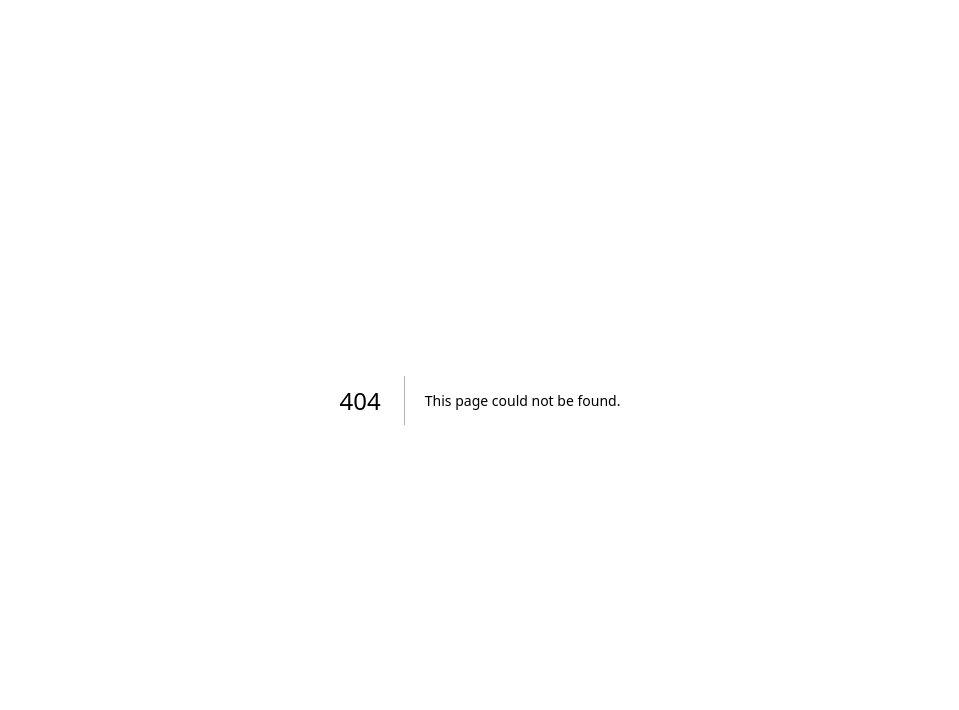
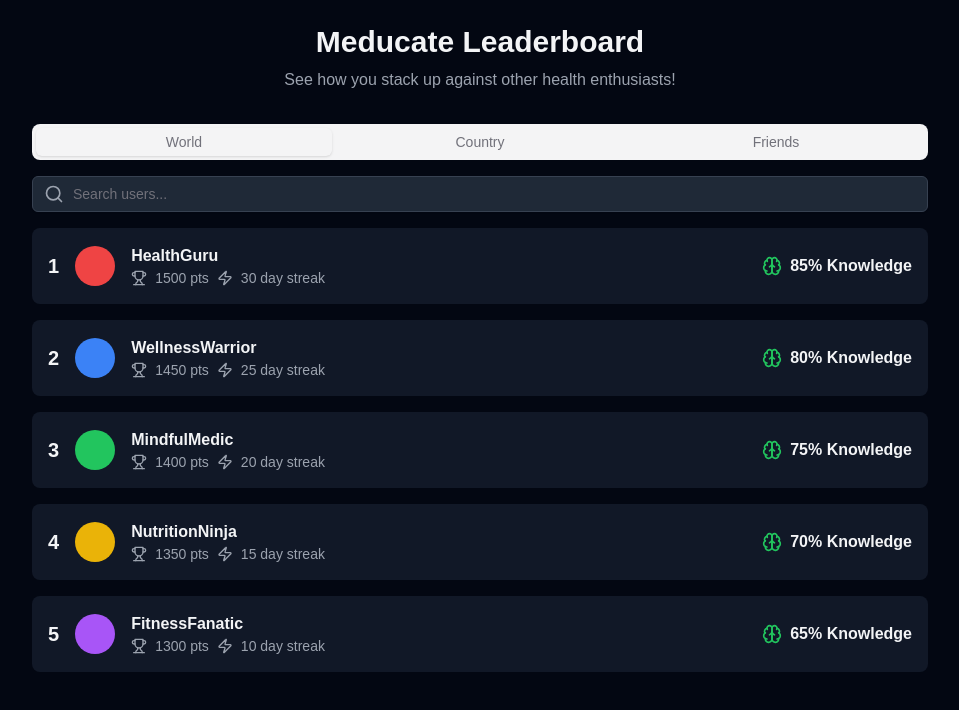
Before and after one commit to ethantr/meducate, a Next.js app: page /leaderboard in a window 1280 px wide. Before the commit this address had no page. Shown: the top 710 px of the page, without its empty margins (160-1119 px from the left). Built offline with nearby package versions, Linux system fonts and the light colour scheme.

Commit message:
more changes

```diff
--- a/app/(platform)/home/page.js
+++ b/app/(platform)/home/page.js
@@ -77,6 +77,11 @@ export default function HomePage() {
     const [username, setUsername] = useState("");
 
     const searchParams = useSearchParams();
+
+    const handleLink = (topic) => {
+      // Navigate to the new page with a query parameter
+      router.push(`/topic?topic=${encodeURIComponent(topic)}`)
+    };
 
     useEffect(() => {
         // Check if the username is in the search parameters
@@ -179,6 +184,7 @@ export default function HomePage() {
                         <Button
                           key={topicIndex}
                           variant="secondary"
+                          onClick={() => handleLink(topic)}
                           className="w-full text-left justify-start py-2 px-3 bg-gray-800 hover:bg-gray-300 text-green-50 hover:text-green-950"
                         >
                           <category.icon
--- /dev/null
+++ b/app/(platform)/leaderboard/page.js
@@ -0,0 +1,103 @@
+"use client";
+
+import { useState, useEffect } from "react";
+import { Button } from "@/components/ui/button";
+import { Input } from "@/components/ui/input";
+import { Avatar } from "@/components/ui/avatar";
+import { Tabs, TabsContent, TabsList, TabsTrigger } from "@/components/ui/tabs";
+import { Search, Trophy, Zap, Brain } from "lucide-react";
+
+// Mock data for demonstration
+const mockUsers = [
+  { id: 1, username: "HealthGuru", score: 1500, streak: 30, knowledgeScore: 85, profileColor: "bg-red-500" },
+  { id: 2, username: "WellnessWarrior", score: 1450, streak: 25, knowledgeScore: 80, profileColor: "bg-blue-500" },
+  { id: 3, username: "MindfulMedic", score: 1400, streak: 20, knowledgeScore: 75, profileColor: "bg-green-500" },
+  { id: 4, username: "NutritionNinja", score: 1350, streak: 15, knowledgeScore: 70, profileColor: "bg-yellow-500" },
+  { id: 5, username: "FitnessFanatic", score: 1300, streak: 10, knowledgeScore: 65, profileColor: "bg-purple-500" },
+];
+
+export default function LeaderboardPage() {
+  const [searchQuery, setSearchQuery] = useState("");
+  const [leaderboardData, setLeaderboardData] = useState(mockUsers);
+  const [currentFilter, setCurrentFilter] = useState("world");
+
+  useEffect(() => {
+    // In a real app, you would fetch the leaderboard data here
+    // For now, we'll just use the mock data
+    setLeaderboardData(mockUsers);
+  }, [currentFilter]);
+
+  const filteredUsers = leaderboardData.filter((user) =>
+    user.username.toLowerCase().includes(searchQuery.toLowerCase())
+  );
+
+  return (
+    <div className="flex flex-col min-h-screen bg-gray-950 text-gray-100">
+      <main className="flex-1 overflow-y-auto p-4 md:p-6">
+        <div className="max-w-4xl mx-auto space-y-8">
+          <section className="text-center">
+            <h1 className="text-3xl font-bold mb-2">Meducate Leaderboard</h1>
+            <p className="text-gray-400">See how you stack up against other health enthusiasts!</p>
+          </section>
+
+          <Tabs defaultValue="world" className="w-full "value={currentFilter} onValueChange={setCurrentFilter} >
+            <TabsList className="grid w-full grid-cols-3">
+              <TabsTrigger value="world" onClick={() => setCurrentFilter("world")}>World</TabsTrigger>
+              <TabsTrigger value="country" onClick={() => setCurrentFilter("country")}>Country</TabsTrigger>
+              <TabsTrigger value="friends" onClick={() => setCurrentFilter("friends")}>Friends</TabsTrigger>
+            </TabsList>
+            <TabsContent value="world">
+              <LeaderboardContent users={filteredUsers} searchQuery={searchQuery} setSearchQuery={setSearchQuery} />
+            </TabsContent>
+            <TabsContent value="country">
+              <LeaderboardContent users={filteredUsers} searchQuery={searchQuery} setSearchQuery={setSearchQuery} />
+            </TabsContent>
+            <TabsContent value="friends">
+              <LeaderboardContent users={filteredUsers} searchQuery={searchQuery} setSearchQuery={setSearchQuery} />
+            </TabsContent>
+          </Tabs>
+        </div>
+      </main>
+    </div>
+  );
+}
+
+function LeaderboardContent({ users, searchQuery, setSearchQuery }) {
+  return (
+    <>
+      <div className="relative my-4">
+        <Input
+          type="text"
+          placeholder="Search users..."
+          className="w-full pl-10 pr-4 py-2 bg-gray-800 border-gray-700 text-gray-100 focus:ring-green-500 focus:border-green-500"
+          value={searchQuery}
+          onChange={(e) => setSearchQuery(e.target.value)}
+        />
+        <Search className="absolute left-3 top-1/2 transform -translate-y-1/2 h-5 w-5 text-gray-400" />
+      </div>
+      <div className="space-y-4">
+        {users.map((user, index) => (
+          <div key={user.id} className="bg-gray-900 rounded-lg p-4 flex items-center justify-between">
+            <div className="flex items-center space-x-4">
+              <span className="text-xl font-bold">{index + 1}</span>
+              <Avatar className={`h-10 w-10 ${user.profileColor}`} />
+              <div>
+                <h3 className="font-semibold">{user.username}</h3>
+                <div className="flex items-center space-x-2 text-sm text-gray-400">
+                  <Trophy className="h-4 w-4" />
+                  <span>{user.score} pts</span>
+                  <Zap className="h-4 w-4 ml-2" />
+                  <span>{user.streak} day streak</span>
+                </div>
+              </div>
+            </div>
+            <div className="flex items-center space-x-2">
+              <Brain className="h-5 w-5 text-green-500" />
+              <span className="font-semibold">{user.knowledgeScore}% Knowledge</span>
+            </div>
+          </div>
+        ))}
+      </div>
+    </>
+  );
+}
--- a/app/(platform)/topic/[id]/page.js
+++ b/app/(platform)/topic/page.js
@@ -1,15 +1,19 @@
 "use client";
 
 import { useState, useEffect } from "react";
-import { useParams } from "next/navigation";
+import { useParams,useSearchParams } from "next/navigation";
 import { motion, AnimatePresence } from "framer-motion";
 import { Button } from "@/components/ui/button";
 import { Progress } from "@/components/ui/progress";
 import { ChevronRight, ChevronLeft, HeartPulse } from "lucide-react";
 import confetti from "canvas-confetti";
+import Link from "next/link";
 
 export default function TopicPage() {
   const { id } = useParams();
+  const searchParams = useSearchParams();
+  const topic = searchParams.get("topic");
+  console.log(topic)
   const [topicData, setTopicData] = useState(null);
   const [currentSlide, setCurrentSlide] = useState(0);
   const [currentQuestion, setCurrentQuestion] = useState(0);
@@ -20,26 +24,22 @@ export default function TopicPage() {
   const [progress, setProgress] = useState(0);
 
   const dummy_data = {
-    title: "Understanding Balanced Diet",
+    // title: "Understanding Balanced Diet",
     slides: [
       {
         content:
           "A balanced diet includes a variety of foods from all food groups.",
-        image: "/placeholder.svg",
       },
       {
         content:
           "Aim for a colorful plate to ensure you're getting a range of nutrients.",
-        image: "/placeholder.svg",
       },
       {
         content: "Portion control is key to maintaining a healthy diet.",
-        image: "/placeholder.svg",
       },
       {
         content:
           "Stay hydrated! Water is an essential part of a balanced diet.",
-        image: "/placeholder.svg",
       },
     ],
     questions: [
@@ -208,7 +208,7 @@ export default function TopicPage() {
     const fetchQuizData = async () => {
       setIsLoading(true);
       try {
-        // const data = await callAnthropicAPI();
+        // const data = await callAnthropicAPI(topic);
         // const jsonData = extractJson(data.message);
         // setTopicData(jsonData);
         setTopicData(dummy_data);
@@ -224,7 +224,7 @@ export default function TopicPage() {
   }, []);
 
   // Simulate call to the external API
-  const callAnthropicAPI = async () => {
+  const callAnthropicAPI = async (topic) => {
     const userCharacteristics = {
       age: 16,
       gender: "male",
@@ -232,7 +232,6 @@ export default function TopicPage() {
       proficiency: "Basic English",
       location: "France",
     };
-    const topic = "diabetes";
 
     const response = await fetch("/api/anthropic", {
       method: "POST",
@@ -365,7 +364,7 @@ slides:[
 
   return (
     <div className="flex flex-col min-h-screen bg-gray-950 text-gray-100">
-      <Header title={topicData.title} />
+      <Header title={topicData.title || topic} />
       <main className="flex-1 overflow-hidden">
         <div className="max-w-4xl mx-auto p-4 md:p-6 h-full flex flex-col">
           {isQuizMode ? (
@@ -394,10 +393,10 @@ slides:[
 // Reusable components
 const Header = ({ title }) => (
   <header className="px-4 lg:px-6 h-14 flex items-center justify-between border-b border-gray-800">
-    <div className="flex items-center">
+    <Link href = "/home" className="flex items-center">
       <HeartPulse className="h-6 w-6 text-green-500" />
       <span className="ml-2 text-2xl font-bold text-green-500">Meducate</span>
-    </div>
+    </Link>
     <h1 className="text-xl font-bold">{title}</h1>
   </header>
 );
--- /dev/null
+++ b/components/ui/avatar.jsx
@@ -0,0 +1,35 @@
+"use client"
+
+import * as React from "react"
+import * as AvatarPrimitive from "@radix-ui/react-avatar"
+
+import { cn } from "@/lib/utils"
+
+const Avatar = React.forwardRef(({ className, ...props }, ref) => (
+  <AvatarPrimitive.Root
+    ref={ref}
+    className={cn("relative flex h-10 w-10 shrink-0 overflow-hidden rounded-full", className)}
+    {...props} />
+))
+Avatar.displayName = AvatarPrimitive.Root.displayName
+
+const AvatarImage = React.forwardRef(({ className, ...props }, ref) => (
+  <AvatarPrimitive.Image
+    ref={ref}
+    className={cn("aspect-square h-full w-full", className)}
+    {...props} />
+))
+AvatarImage.displayName = AvatarPrimitive.Image.displayName
+
+const AvatarFallback = React.forwardRef(({ className, ...props }, ref) => (
+  <AvatarPrimitive.Fallback
+    ref={ref}
+    className={cn(
+      "flex h-full w-full items-center justify-center rounded-full bg-muted",
+      className
+    )}
+    {...props} />
+))
+AvatarFallback.displayName = AvatarPrimitive.Fallback.displayName
+
+export { Avatar, AvatarImage, AvatarFallback }
--- /dev/null
+++ b/components/ui/tabs.jsx
@@ -0,0 +1,43 @@
+"use client"
+
+import * as React from "react"
+import * as TabsPrimitive from "@radix-ui/react-tabs"
+
+import { cn } from "@/lib/utils"
+
+const Tabs = TabsPrimitive.Root
+
+const TabsList = React.forwardRef(({ className, ...props }, ref) => (
+  <TabsPrimitive.List
+    ref={ref}
+    className={cn(
+      "inline-flex h-9 items-center justify-center rounded-lg bg-muted p-1 text-muted-foreground",
+      className
+    )}
+    {...props} />
+))
+TabsList.displayName = TabsPrimitive.List.displayName
+
+const TabsTrigger = React.forwardRef(({ className, ...props }, ref) => (
+  <TabsPrimitive.Trigger
+    ref={ref}
+    className={cn(
+      "inline-flex items-center justify-center whitespace-nowrap rounded-md px-3 py-1 text-sm font-medium ring-offset-background transition-all focus-visible:outline-none focus-visible:ring-2 focus-visible:ring-ring focus-visible:ring-offset-2 disabled:pointer-events-none disabled:opacity-50 data-[state=active]:bg-background data-[state=active]:text-foreground data-[state=active]:shadow",
+      className
+    )}
+    {...props} />
+))
+TabsTrigger.displayName = TabsPrimitive.Trigger.displayName
+
+const TabsContent = React.forwardRef(({ className, ...props }, ref) => (
+  <TabsPrimitive.Content
+    ref={ref}
+    className={cn(
+      "mt-2 ring-offset-background focus-visible:outline-none focus-visible:ring-2 focus-visible:ring-ring focus-visible:ring-offset-2",
+      className
+    )}
+    {...props} />
+))
+TabsContent.displayName = TabsPrimitive.Content.displayName
+
+export { Tabs, TabsList, TabsTrigger, TabsContent }
--- a/package.json
+++ b/package.json
@@ -10,10 +10,12 @@
   },
   "dependencies": {
     "@anthropic-ai/sdk": "^0.27.3",
+    "@radix-ui/react-avatar": "^1.1.0",
     "@radix-ui/react-icons": "^1.3.0",
     "@radix-ui/react-label": "^2.1.0",
     "@radix-ui/react-progress": "^1.1.0",
     "@radix-ui/react-slot": "^1.1.0",
+    "@radix-ui/react-tabs": "^1.1.0",
     "canvas-confetti": "^1.9.3",
     "class-variance-authority": "^0.7.0",
     "clsx": "^2.1.1",
```
Also changed, not shown: 1 other file (tests, documents, lock files or other folders).
